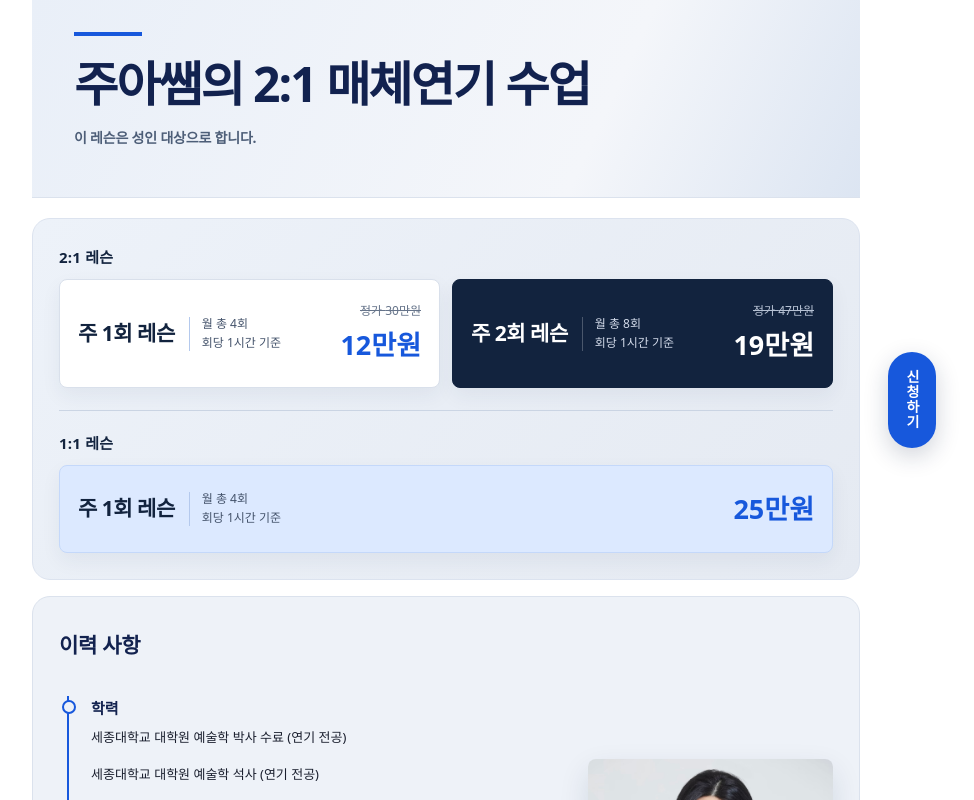
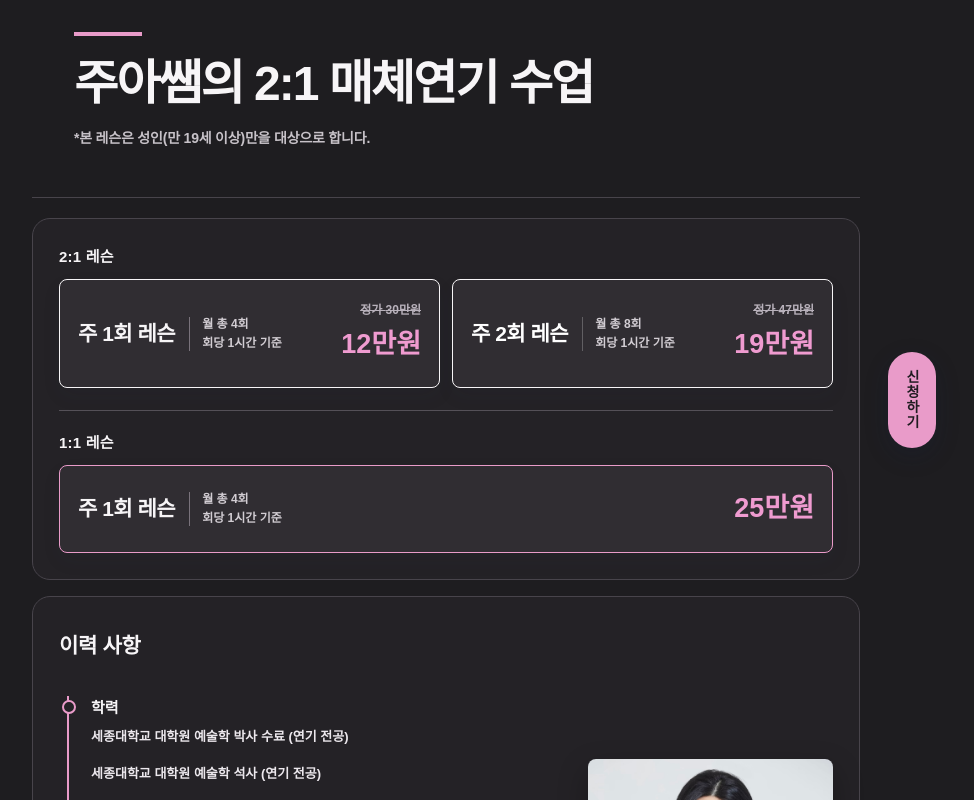
Before and after one commit to tkddnjs2959-lab/tryangle-homepage, a Next.js app: page /coaching in a window 1280 px wide. Shown: the top 800 px of the page, without its empty margins (194-1168 px from the left). Built offline with nearby package versions, Linux system fonts and the light colour scheme; no server answers.

Commit message:
Restyle coaching page with charcoal and pink theme

```diff
--- a/src/app/coaching/coaching.module.css
+++ b/src/app/coaching/coaching.module.css
@@ -1,4 +1,24 @@
 /* 메인 페이지 page.module.css 위에 이 페이지에만 필요한 것만 얹는다. */
+
+/* 광고 시안의 차콜·핑크 색상과 굵은 고딕 서체를 이 페이지에만 적용한다.
+   기존 배치, 크기, 간격과 섹션 순서는 유지한다. */
+.themePage {
+  --navy: #f7f5f7;
+  --navy2: #f7f5f7;
+  --ink: #f7f5f7;
+  --sub: #c7c2c8;
+  --line: #555158;
+  --card: #242226;
+  --sky-bg: #242226;
+  --sky-line: #48444b;
+  --sky-dot: #e99bc9;
+  position: relative;
+  isolation: isolate;
+  color: #f7f5f7;
+  font-family: 'Pretendard', 'Apple SD Gothic Neo', 'Malgun Gothic', sans-serif;
+  font-weight: 600;
+}
+.themePage::before { content: ''; position: fixed; inset: 0; z-index: -1; background: #1e1d20; }
 
 /* 모바일 전용 줄바꿈·여백 유틸.
    데스크톱 레이아웃은 그대로 두고 좁은 화면에서만 문장을 끊는다. */
@@ -33,8 +53,8 @@
   grid-template-columns: minmax(0, 1fr) 245px;
   align-items: center;
   gap: 30px;
-  background: #eef2f8;
-  border: 1px solid #dbe2ed;
+  background: #242226;
+  border: 1px solid #48444b;
 }
 .profilePhotoColumn {
   text-align: center;
@@ -46,22 +66,22 @@
   max-height: 330px;
   object-fit: cover;
   border-radius: 8px;
-  box-shadow: 0 12px 30px rgba(20, 39, 76, 0.12);
+  box-shadow: 0 12px 30px rgba(0, 0, 0, 0.3);
 }
 .profileName {
   margin: 12px 0 2px;
-  color: var(--navy);
+  color: #f7f5f7;
   font-size: 22px;
   font-weight: 900;
 }
-.profileTitle { margin: 0; color: var(--sub); font-size: 12px; }
+.profileTitle { margin: 0; color: #c7c2c8; font-size: 12px; }
 .profileDetails { display: grid; gap: 14px; min-width: 0; }
 .profileHeading { margin-bottom: 20px !important; }
-.profileTimeline { display: grid; gap: 18px; border-left: 2px solid #1758dc; margin-left: 8px; padding-left: 22px; }
+.profileTimeline { display: grid; gap: 18px; border-left: 2px solid #e99bc9; margin-left: 8px; padding-left: 22px; }
 .profileGroup h3 {
   position: relative;
   margin: 0 0 7px;
-  color: var(--navy);
+  color: #f7f5f7;
   font-size: 15px;
   font-weight: 800;
 }
@@ -72,9 +92,9 @@
   top: 4px;
   width: 10px;
   height: 10px;
-  border: 2px solid #1758dc;
+  border: 2px solid #e99bc9;
   border-radius: 50%;
-  background: #eef2f8;
+  background: #242226;
 }
 .profileGroup ul {
   margin: 0;
@@ -85,7 +105,7 @@
   list-style: none;
 }
 .profileGroup li {
-  color: var(--ink);
+  color: #ece8ed;
   font-size: 13px;
   line-height: 1.55;
   word-break: keep-all;
@@ -114,22 +134,22 @@
 }
 .featuredPricing {
   margin-top: 4px;
-  border: 1px solid #dce3ef;
-  background: linear-gradient(135deg, #edf2f9 0%, #e5eaf2 100%);
+  border: 1px solid #48444b;
+  background: #242226;
   padding-top: 26px;
   padding-bottom: 26px;
   text-align: center;
 }
 .priceGroup { text-align: left; }
-.priceGroupSolo { margin-top: 22px; padding-top: 20px; border-top: 1px solid #cbd5e4; }
-.priceGroupHeading { margin: 0 0 10px; color: #12233e; font-size: 15px; font-weight: 900; letter-spacing: .2px; }
+.priceGroupSolo { margin-top: 22px; padding-top: 20px; border-top: 1px solid #555158; }
+.priceGroupHeading { margin: 0 0 10px; color: #f7f5f7; font-size: 15px; font-weight: 900; letter-spacing: .2px; }
 .coachHero {
   position: relative;
   overflow: hidden;
   padding: 56px 42px 48px;
   text-align: left;
-  background: linear-gradient(115deg, #e9eff8 0%, #f4f6fa 68%, #dce5f2 100%);
-  border-bottom: 1px solid #dbe2ed;
+  background: #1e1d20;
+  border-bottom: 1px solid #48444b;
 }
 .coachHero::before {
   content: '';
@@ -138,20 +158,20 @@
   top: 32px;
   width: 68px;
   height: 4px;
-  background: #1758dc;
+  background: #e99bc9;
 }
 .coachTitle {
   display: inline-block;
   margin: 0;
   padding: 0;
-  color: var(--navy);
+  color: #f7f5f7;
   font-size: clamp(30px, 5vw, 48px);
   font-weight: 900;
   letter-spacing: -2px;
   line-height: 1.18;
   word-break: keep-all;
 }
-.audienceNote { margin: 14px 0 0; color: #4d5e78; font-size: 14px; font-weight: 600; letter-spacing: -.2px; }
+.audienceNote { margin: 14px 0 0; color: #c7c2c8; font-size: 14px; font-weight: 700; letter-spacing: -.2px; }
 .priceGrid {
   grid-template-columns: repeat(2, minmax(0, 1fr));
   gap: 12px;
@@ -163,8 +183,8 @@
   grid-template-columns: auto minmax(0, 1fr) auto;
   align-items: center;
   gap: 12px;
-  background: #12233e;
-  border: 1px solid #12233e;
+  background: #302d32;
+  border: 1px solid #f7f5f7;
   border-radius: 8px;
   padding: 21px 18px;
   text-align: left;
@@ -181,28 +201,28 @@
   white-space: nowrap;
 }
 .priceCardLight {
-  background: #fff;
-  border-color: #d9e0eb;
+  background: #302d32;
+  border-color: #f7f5f7;
 }
-.priceCardLight .priceFrequency { color: #12233e; border-right-color: #b4c9ed; }
-.priceCardLight .priceSchedule { color: #44536b; }
-.priceCardLight .priceAmounts del { color: #66748a; }
-.priceCardLight .priceAmounts b { color: #1758dc; }
-.priceCardDark { background: #12233e; border-color: #12233e; }
-.priceCardSolo { background: #dce9ff; border-color: #c4d8fa; }
-.priceCardSolo .priceFrequency { color: #12233e; border-right-color: #b4c9ed; }
-.priceCardSolo .priceSchedule { color: #44536b; }
-.priceCardSolo .priceAmounts b { color: #1758dc; }
-.priceSchedule { display: grid; gap: 2px; color: #d4dceb; font-size: 12px; line-height: 1.4; white-space: nowrap; }
+.priceCardLight .priceFrequency { color: #f7f5f7; border-right-color: #79727b; }
+.priceCardLight .priceSchedule { color: #d2cdd3; }
+.priceCardLight .priceAmounts del { color: #b8b1bb; }
+.priceCardLight .priceAmounts b { color: #ef9bd0; }
+.priceCardDark { background: #302d32; border-color: #f7f5f7; }
+.priceCardSolo { background: #302d32; border-color: #e99bc9; }
+.priceCardSolo .priceFrequency { color: #f7f5f7; border-right-color: #79727b; }
+.priceCardSolo .priceSchedule { color: #d2cdd3; }
+.priceCardSolo .priceAmounts b { color: #ef9bd0; }
+.priceSchedule { display: grid; gap: 2px; color: #d2cdd3; font-size: 12px; line-height: 1.4; white-space: nowrap; }
 .priceAmounts { display: grid; justify-items: end; align-items: baseline; gap: 3px; white-space: nowrap; }
 .priceAmounts del {
-  color: #b6c1d3;
+  color: #b8b1bb;
   font-size: 12px;
 }
 .priceAmounts b {
   font-size: 27px;
   font-weight: 800;
-  color: #fff;
+  color: #ef9bd0;
 }
 @media (max-width: 560px) {
   .coachHero { padding: 44px 20px 34px; }
@@ -219,9 +239,9 @@
 }
 
 .applicationSection {
-  border: 1px solid #d5dfed;
-  border-top: 4px solid #1758dc;
-  background: #f0f3f8;
+  border: 1px solid #48444b;
+  border-top: 4px solid #e99bc9;
+  background: #242226;
 }
 
 .stickyApply {
@@ -233,15 +253,15 @@
   writing-mode: vertical-rl;
   padding: 18px 13px;
   border-radius: 999px;
-  background: #1758dc;
-  color: #fff;
+  background: #e99bc9;
+  color: #211d22;
   font-size: 14px;
   font-weight: 800;
   letter-spacing: 1px;
   text-decoration: none;
   box-shadow: 0 8px 24px rgba(20, 36, 72, 0.2);
 }
-.stickyApply:hover { background: #1045b3; }
+.stickyApply:hover { background: #f2b5db; }
 @media (max-width: 560px) {
   .stickyApply {
     top: auto;
--- a/src/app/coaching/page.tsx
+++ b/src/app/coaching/page.tsx
@@ -21,10 +21,10 @@ export const metadata = {
 export default function CoachingPage() {
   return (
     <>
-      <main className={pageStyles.page}>
+      <main className={`${pageStyles.page} ${styles.themePage}`} data-coaching-theme="dark">
         <section className={`${pageStyles.hero} ${styles.coachHero}`}>
           <h1 className={styles.coachTitle}>주아쌤의 2:1 매체연기 수업</h1>
-          <p className={styles.audienceNote}>이 레슨은 성인 대상으로 합니다.</p>
+          <p className={styles.audienceNote}>*본 레슨은 성인(만 19세 이상)만을 대상으로 합니다.</p>
         </section>
         {/* ---------- 레슨별 수강료 ---------- */}
         <section id="pricing" className={`${pageStyles.sheet} ${styles.featuredPricing}`}>
--- a/src/app/page.module.css
+++ b/src/app/page.module.css
@@ -459,6 +459,58 @@
   text-decoration: none;
 }
 
+/* 코칭 랜딩페이지에서만 신청 폼을 차콜·핑크 테마에 맞춘다. */
+:global([data-coaching-theme="dark"]) .input,
+:global([data-coaching-theme="dark"]) .textarea {
+  background: #302d32;
+  border-color: #555158;
+  color: #f7f5f7;
+  color-scheme: dark;
+}
+:global([data-coaching-theme="dark"]) .input::placeholder,
+:global([data-coaching-theme="dark"]) .textarea::placeholder { color: #b8b1bb; }
+:global([data-coaching-theme="dark"]) .input:focus,
+:global([data-coaching-theme="dark"]) .textarea:focus { border-color: #e99bc9; }
+:global([data-coaching-theme="dark"]) .choiceGroup {
+  background: #302d32;
+  border-color: #555158;
+}
+:global([data-coaching-theme="dark"]) .choiceGroup legend {
+  background: #302d32;
+  border-bottom-color: #48444b;
+  color: #f7f5f7;
+}
+:global([data-coaching-theme="dark"]) .choice,
+:global([data-coaching-theme="dark"]) .privacyAgree { color: #ece8ed; }
+:global([data-coaching-theme="dark"]) .choice input,
+:global([data-coaching-theme="dark"]) .privacyAgree input { accent-color: #e99bc9; }
+:global([data-coaching-theme="dark"]) .privacyAgree small { color: #c7c2c8; }
+:global([data-coaching-theme="dark"]) .formSubmit {
+  background: #e99bc9;
+  color: #211d22;
+}
+:global([data-coaching-theme="dark"]) .formSubmit:disabled { background: #625762; color: #d2cdd3; }
+:global([data-coaching-theme="dark"]) .formDone {
+  background: #302d32;
+  border-color: #555158;
+}
+:global([data-coaching-theme="dark"]) .formDone strong,
+:global([data-coaching-theme="dark"]) .formDoneMessage { color: #f7f5f7; }
+:global([data-coaching-theme="dark"]) .formDone span { color: #c7c2c8; }
+:global([data-coaching-theme="dark"]) .dayButton,
+:global([data-coaching-theme="dark"]) .timeButton {
+  background: #302d32;
+  color: #f7f5f7;
+  border-color: #555158;
+}
+:global([data-coaching-theme="dark"]) .dayButtonSelected,
+:global([data-coaching-theme="dark"]) .timeButtonActive {
+  background: #e99bc9;
+  border-color: #e99bc9;
+  color: #211d22;
+}
+:global([data-coaching-theme="dark"]) .dayButtonSelected small { color: #211d22; }
+
 /* ================= 푸터 ================= */
 .footer {
   max-width: 860px;
```
